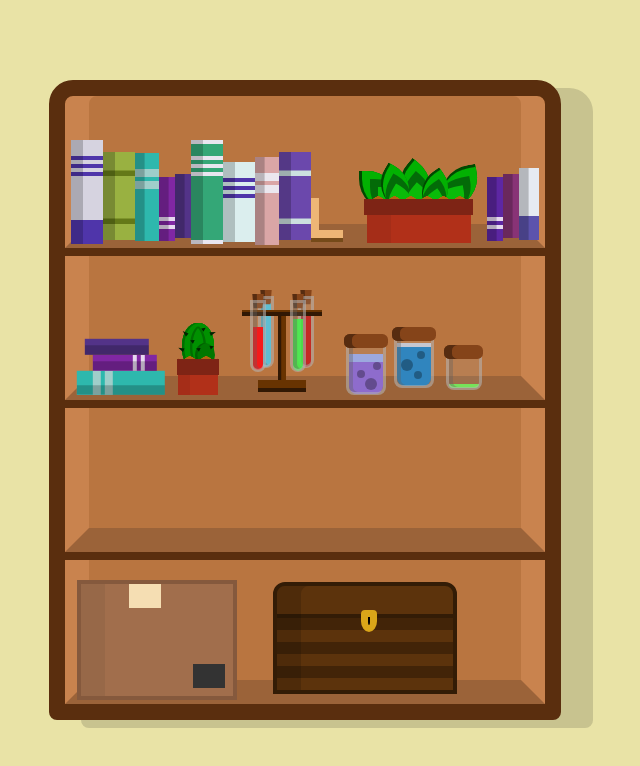
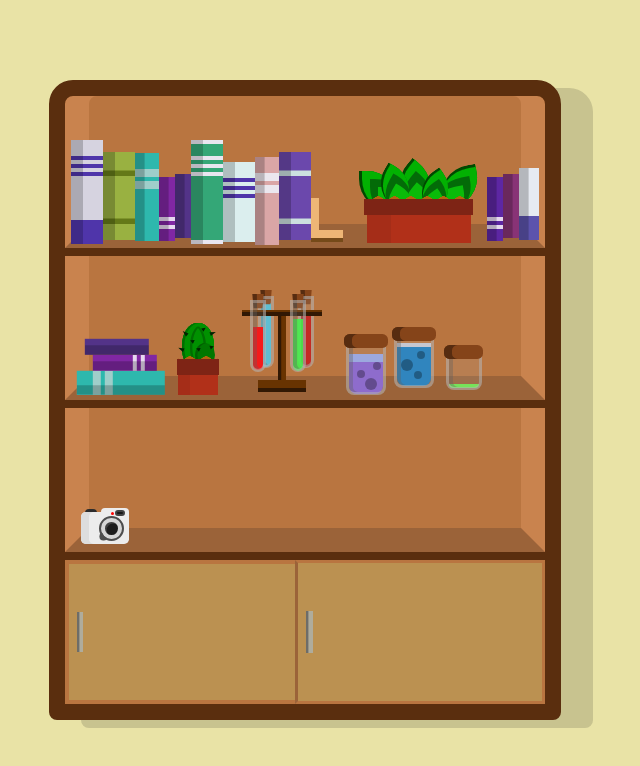
Before and after one commit to tlauffs/css_art, a website built with Vite: page index.html in a window 1280 px wide. Shown: the whole page, without its empty margins (335-975 px from the left). Built offline with nearby package versions, Linux system fonts and the light colour scheme.

Commit message:
added camera

```diff
--- a/index.html
+++ b/index.html
@@ -30,12 +30,14 @@
             <div class="book"></div>
             <div class="book-stopper"></div>
           </div>
+          <div class="plant-1">
             <div class="plant-pot">
               <div class="leaf"></div>
               <div class="leaf"></div>
               <div class="leaf"></div>
               <div class="leaf"></div>
               <div class="leaf"></div>
+            </div>
           </div>
           <div class="flex book-row">
             <div class="book-2"></div>
@@ -92,18 +94,24 @@
             </div>
           </div>
           <div class="potion-parent">
-            <div class="potion-large potion-large-3">
-            </div>
+            <div class="potion-large potion-large-3"></div>
           </div>
         </div>
       </div>
       <div class="shelf">
-        <div class="shelf-flex"></div>
+        <div class="shelf-flex">
+          <div class="camera">
+            <div class="flash"></div>
+            <div class="trigger"></div>
+          </div>
+        </div>
       </div>
       <div class="shelf">
         <div class="shelf-flex">
           <div class="box"></div>
           <div class="box"></div>
+          <div class="door left"></div>
+          <div class="door right"></div>
         </div>
       </div>
     </div>
--- a/src/animations.css
+++ b/src/animations.css
@@ -88,3 +88,41 @@
     rotate: 0deg;
   }
 }
+
+.left:hover {
+  transform: translateX(80%);
+}
+
+.right:hover {
+  transform: translateX(-80%);
+}
+
+.right:hover .box {
+  transform: translateX(-10vmin);
+  background-color: red;
+}
+
+.plant-1:hover .leaf{
+  animation: plant-animation-grow 3s cubic-bezier(0.28, 0.84, 0.42, 1);
+}
+
+@keyframes plant-animation-grow {
+  0% {
+    transform: scale(1);
+  }
+  50% {
+    transform: scale(1.2) translate(-0.5vmin, -0.5vmin);
+    filter: blur(0);
+    opacity: 1;
+  }
+  70% {
+    filter: blur(5vmin);
+    transform: scale(3);
+    opacity: 0;
+  }
+  100% {
+    filter: blur(1vmin);
+    transform: scale(10);
+    opacity: 0;
+  }
+}
--- a/src/style.css
+++ b/src/style.css
@@ -402,7 +402,7 @@ body {
   width: 23vmin;
   border-radius: 1.5vmin 1.5vmin 0 0;
   background-color: var(--chest-color);
-  margin-left: 4.5vmin;
+  margin-left: 12vmin;
   margin-bottom: 1.25vmin;
   border: var(--border-color) 0.5vmin solid;
   box-shadow: inset 3vmin 0 rgba(0, 0, 0, 0.151),
@@ -748,3 +748,101 @@ body {
   transform: rotate(-20deg);
   border-left: 0.6vmin solid rgb(1, 34, 0);
 }
+
+.door {
+  width: 52%;
+  height: 100%;
+  background-color: rgb(187, 145, 81);
+  position: absolute;
+  top: 0;
+  left: 0;
+  border: var(--brown) 0.6vmin solid;
+  transition: all ease 500ms;
+}
+
+.door::before {
+  content: '';
+  position: absolute;
+  top: 35%;
+  left: 1vmin;
+  height: 30%;
+  width: 0.8vmin;
+  background-color: #afac9c;
+  box-shadow: inset 0.3vmin 0 #6e6d68;
+}
+
+.right {
+  border: var(--brown) 0.4vmin solid;
+  border-color: var(--brown) var(--brown) var(--brown) var(--dark-brown) ;
+  left: 48%;
+}
+
+.camera {
+  position: relative;
+  margin-bottom: 1vmin;
+  margin-left: 2vmin;
+  width: 6vmin;
+  height: 4vmin;
+  border-radius: 0.6vmin;
+  background-color: rgb(236, 236, 236);
+  box-shadow: inset 1vmin 0 rgb(221, 221, 221);
+  transform-style: preserve-3d;
+}
+
+.camera::after {
+  content: "";
+  width: 2.6vmin;
+  aspect-ratio: 1;
+  border-radius: 50%;
+  background-color: rgb(29, 29, 29);
+  position: absolute;
+  top: 0.8vmin;
+  left: 2.5vmin;
+  outline: 0.3vmin rgb(77, 77, 77) solid;
+  border: 0.5vmin rgb(214, 214, 214) solid;
+  box-shadow: inset 0.2vmin 0.2vmin 0 0vmin rgb(65, 65, 65), -1vmin 1vmin 0 -0.8vmin rgb(77, 77, 77);
+}
+
+.camera::before {
+  content: "";
+  height: 2vmin;
+  width: 3.5vmin;
+  border-radius: 0.5vmin 0.5vmin 0 0;
+  background-color: rgb(236, 236, 236);
+  position: absolute;
+  top: -0.5vmin;
+  right: 0;
+}
+
+.flash {
+  width: 1.25vmin;
+  height: 0.75vmin;
+  background-color: rgb(24, 24, 24);
+  border: 0.25vmin rgb(65, 65, 65) solid;
+  border-radius: 0.5vmin;
+  position: absolute;
+  right: 0.5vmin;
+  top: -0.3vmin;
+}
+
+.flash::before {
+  content: "";
+  width: 0.4vmin;
+  aspect-ratio: 1;
+  background-color: red;
+  position: absolute;
+  left: -0.8vmin;
+  top: 0;
+  border-radius: 50%;
+}
+
+.trigger {
+  width: 1.5vmin;
+  height: 1vmin;
+  background-color: rgb(44, 44, 44);
+  border-radius: 0.5vmin;
+  position: absolute;
+  left: 0.5vmin;
+  top: -0.4vmin;
+  transform: translateZ(-1px)
+}
```
Lines whose indentation alone changed are shown as unchanged.
